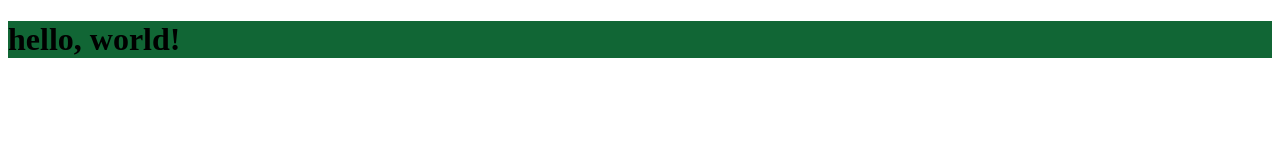
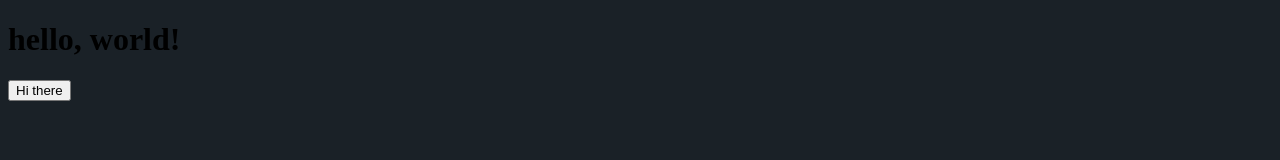
Before and after one commit to skradi/githubPages, a plain HTML site: page index.html in a window 1280 px wide. Drawn offline with Linux system fonts and the light colour scheme.

Commit message:
adding button

```diff
--- a/index.html
+++ b/index.html
@@ -9,6 +9,7 @@
 <body>
     <header>
         <h1>hello, world!</h1>
+        <button>Hi there</button>
     </header>
 
     <script src="main.js"></script>
--- a/style.css
+++ b/style.css
@@ -1,3 +1,3 @@
-header {
-    background-color: rgb(17, 102, 53);
+body {
+    background-color: rgb(26, 33, 39);
 }
```
